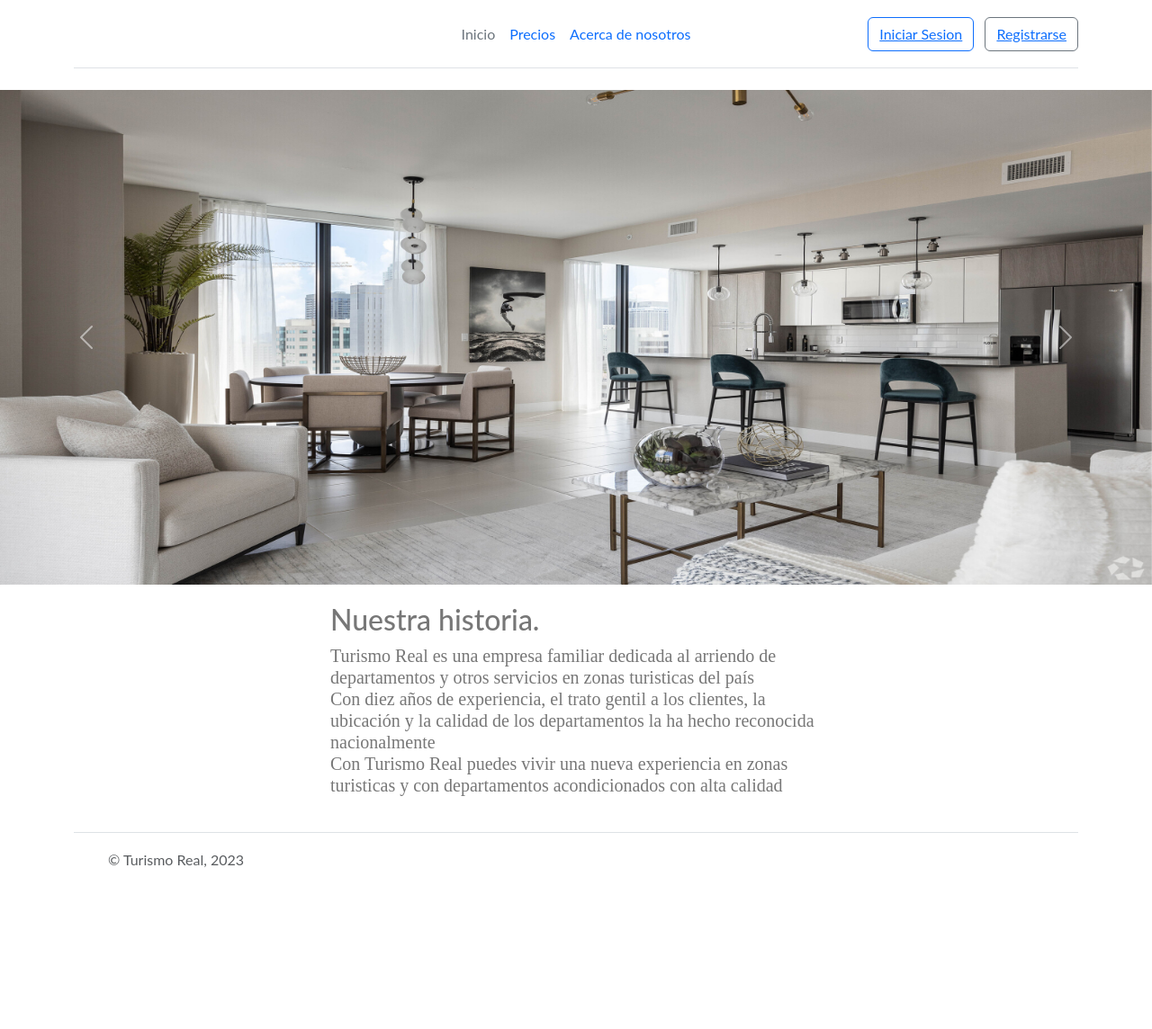
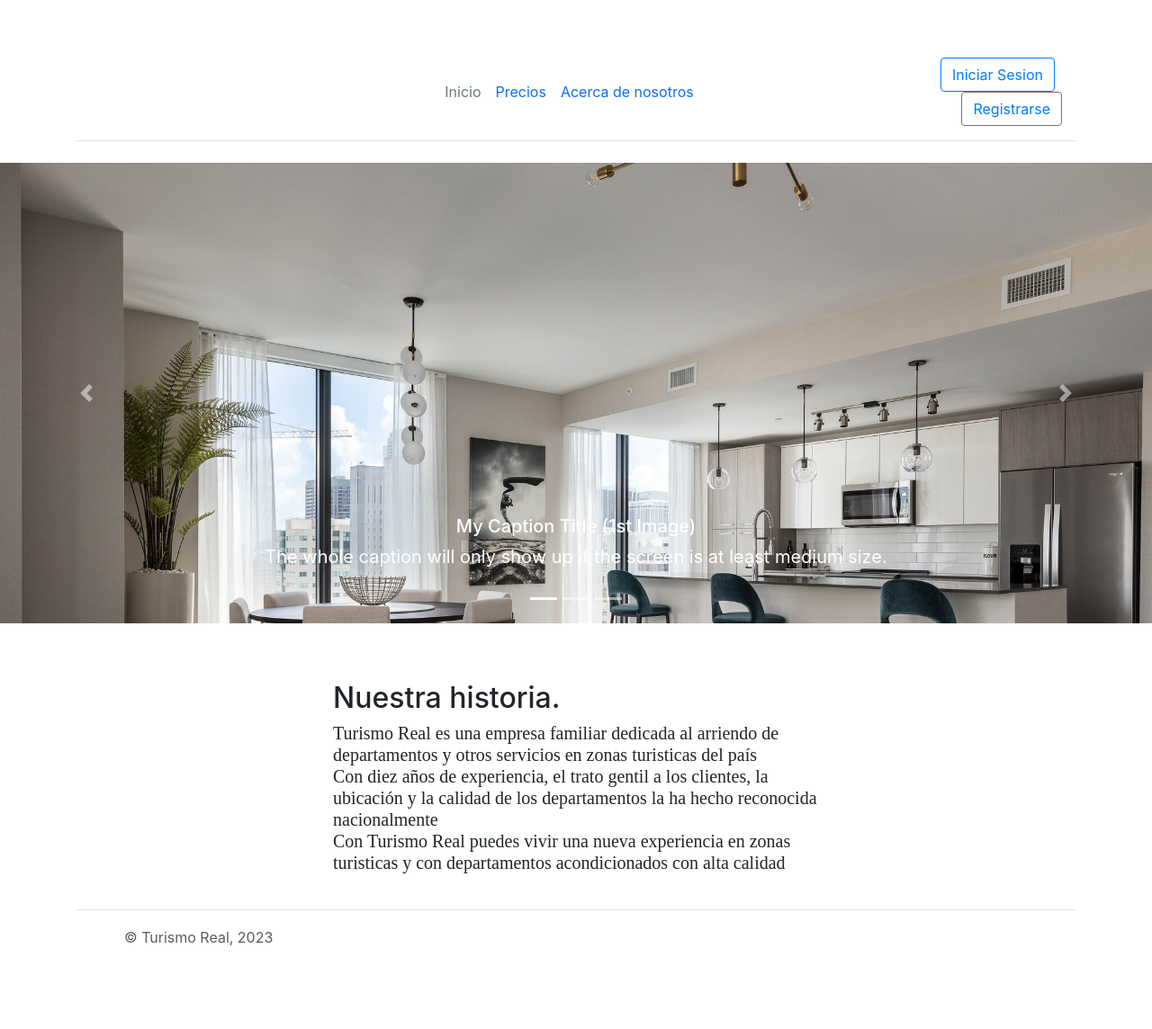
Before and after one commit to Joacaro/Proyecto-portafolio-001D, a Django app: template TurismoReal/website/templates/turismoreal/index.html in a window 1280 px wide. Shown: the whole page at 90% size. Before the commit the page ends 964 px from the top, so only its background shows below. Run offline with Django 4.2, Linux system fonts and the light colour scheme; the template is opened without the code that fills it, so the values that code supplies are empty; some libraries are stand-ins or nearby versions.

Commit message:
Cambios Finales

```diff
--- a/TurismoReal/website/models.py
+++ b/TurismoReal/website/models.py
@@ -47,7 +47,7 @@
     fecha_inicio = models.DateField(db_column="fecha_inicio")
     fecha_fin = models.DateField(db_column="fecha_fin")
     ed_direccion_ed = models.CharField(max_length=50,db_column="ed_direccion_ed")
-    cliente_id_cli = models.IntegerField(db_column="Cliente_id_cli")
+    cliente_id_cli = models.ForeignKey(Cliente, db_column="Cliente_id_cli",on_delete=models.CASCADE)
     class Meta:
         managed=False
         db_table = "Arriendos"
--- a/TurismoReal/website/static/css/style.css
+++ b/TurismoReal/website/static/css/style.css
@@ -472,18 +472,168 @@
 
 .imagen{
 
-    width: 100%;
+    width: 400px;
     height: 550px;
 }
+
 @media only screen and (max-width: 768px) {
+  .imagen{
+    width: 80%;
+    height: 400px;
+  }
+}
 
-.imagen{
+/* GLOBAL STYLES
+-------------------------------------------------- */
+/* Padding below the footer and lighter body text */
 
-      height: 400px;
-    }
+body {
+  padding-top: 3rem;
+  padding-bottom: 3rem;
+  color: rgb(var(--bs-tertiary-color-rgb));
+}
+
+
+/* CUSTOMIZE THE CAROUSEL
+-------------------------------------------------- */
+
+/* Carousel base class */
+.carousel {
+  margin-bottom: 4rem;
+}
+/* Since positioning the image, we need to help out the caption */
+.carousel-caption {
+  bottom: 3rem;
+  z-index: 10;
+}
+
+/* Declare heights because of positioning of img element */
+.carousel-item {
+  height: 32rem;
+}
+
+
+/* MARKETING CONTENT
+-------------------------------------------------- */
+
+/* Center align the text within the three columns below the carousel */
+.marketing .col-lg-4 {
+  margin-bottom: 1.5rem;
+  text-align: center;
+}
+/* rtl:begin:ignore */
+.marketing .col-lg-4 p {
+  margin-right: .75rem;
+  margin-left: .75rem;
+}
+/* rtl:end:ignore */
+
+
+/* Featurettes
+------------------------- */
+
+.featurette-divider {
+  margin: 5rem 0; /* Space out the Bootstrap <hr> more */
+}
+
+/* Thin out the marketing headings */
+/* rtl:begin:remove */
+.featurette-heading {
+  letter-spacing: -.05rem;
+}
+
+/* rtl:end:remove */
+
+/* RESPONSIVE CSS
+-------------------------------------------------- */
+
+@media (min-width: 40em) {
+  /* Bump up size of carousel content */
+  .carousel-caption p {
+    margin-bottom: 1.25rem;
+    font-size: 1.25rem;
+    line-height: 1.4;
   }
 
-.imagencarta{
-    width:260px ;
-    height: 200px;
+  .featurette-heading {
+    font-size: 50px;
+  }
 }
+
+@media (min-width: 62em) {
+  .featurette-heading {
+    margin-top: 7rem;
+  }
+}
+
+.bd-placeholder-img {
+  font-size: 1.125rem;
+  text-anchor: middle;
+  -webkit-user-select: none;
+  -moz-user-select: none;
+  user-select: none;
+}
+
+@media (min-width: 768px) {
+  .bd-placeholder-img-lg {
+    font-size: 3.5rem;
+  }
+}
+
+.b-example-divider {
+  width: 100%;
+  height: 3rem;
+  background-color: rgba(0, 0, 0, .1);
+  border: solid rgba(0, 0, 0, .15);
+  border-width: 1px 0;
+  box-shadow: inset 0 .5em 1.5em rgba(0, 0, 0, .1), inset 0 .125em .5em rgba(0, 0, 0, .15);
+}
+
+.b-example-vr {
+  flex-shrink: 0;
+  width: 1.5rem;
+  height: 100vh;
+}
+
+.bi {
+  vertical-align: -.125em;
+  fill: currentColor;
+}
+
+.nav-scroller {
+  position: relative;
+  z-index: 2;
+  height: 2.75rem;
+  overflow-y: hidden;
+}
+
+.nav-scroller .nav {
+  display: flex;
+  flex-wrap: nowrap;
+  padding-bottom: 1rem;
+  margin-top: -1px;
+  overflow-x: auto;
+  text-align: center;
+  white-space: nowrap;
+  -webkit-overflow-scrolling: touch;
+}
+
+.btn-bd-primary {
+  --bd-violet-bg: #712cf9;
+  --bd-violet-rgb: 112.520718, 44.062154, 249.437846;
+
+  --bs-btn-font-weight: 600;
+  --bs-btn-color: var(--bs-white);
+  --bs-btn-bg: var(--bd-violet-bg);
+  --bs-btn-border-color: var(--bd-violet-bg);
+  --bs-btn-hover-color: var(--bs-white);
+  --bs-btn-hover-bg: #6528e0;
+  --bs-btn-hover-border-color: #6528e0;
+  --bs-btn-focus-shadow-rgb: var(--bd-violet-rgb);
+  --bs-btn-active-color: var(--bs-btn-hover-color);
+  --bs-btn-active-bg: #5a23c8;
+  --bs-btn-active-border-color: #5a23c8;
+}
+.bd-mode-toggle {
+  z-index: 1500;
+}
--- a/TurismoReal/website/templates/turismoreal/hotel_detail.html
+++ b/TurismoReal/website/templates/turismoreal/hotel_detail.html
@@ -18,6 +18,11 @@
             <p>{{event_list.cant_hab}}</p>
             <p>Cantidad de baños</p>
             <p>{{event_list.cant_ban}}</p>
+            {% if event.disponibilidad != 0 %}
+            <h1>Disponible</h1>
+            {% else %}
+            <h1>No Disponible</h1>
+            {% endif %}
     </div>
     {% if request.user.is_authenticated %}
     <div class="filter-card">
--- a/TurismoReal/website/templates/turismoreal/index.html
+++ b/TurismoReal/website/templates/turismoreal/index.html
@@ -3,24 +3,36 @@
 
 {%block title %}Turismo Real{%endblock%}
 {%block content%}
-<div id="carouselExampleControls" class="carousel slide centrado" data-bs-ride="carousel">
-    <div class="carousel-inner">
+<div id="carouselExampleIndicators" class="carousel slide" data-ride="carousel">
+  <ol class="carousel-indicators">
+      <li data-target="#carouselExampleIndicators" data-slide-to="0" class="active"></li>
+      <li data-target="#carouselExampleIndicators" data-slide-to="1"></li>
+      <li data-target="#carouselExampleIndicators" data-slide-to="2"></li>
+  </ol>
+  <div class="carousel-inner">
+      <div class="carousel-item active">
+          <img class="d-block w-100" src="{%  static '/img/depto2.jpg' %}" class="imagen" alt="First slide">
+          <div class="carousel-caption d-none d-md-block">
+              <h5>My Caption Title (1st Image)</h5>
+              <p>The whole caption will only show up if the screen is at least medium size.</p>
+          </div>
+      </div>
       <div class="carousel-item">
-        <img src="{%  static '/img/depto1.jpg' %} " class="imagen" alt="...">
+          <img class="d-block w-100" src="{%  static '/img/depto3.jpg' %}" class="imagen" alt="Second slide">
       </div>
-      <div class="carousel-item active">
-        <img src="{%  static '/img/depto2.jpg' %} "  class="imagen" alt="...">
+      <div class="carousel-item">
+          <img class="d-block w-100" src="{%  static '/img/depto4.jpg' %}" class="imagen" alt="Third slide">
       </div>
-    </div>
-    <button class="carousel-control-prev" type="button" data-bs-target="#carouselExampleControls" data-bs-slide="prev">
+  </div>
+  <a class="carousel-control-prev" href="#carouselExampleIndicators" role="button" data-slide="prev">
       <span class="carousel-control-prev-icon" aria-hidden="true"></span>
-      <span class="visually-hidden">Previous</span>
-    </button>
-    <button class="carousel-control-next" type="button" data-bs-target="#carouselExampleControls" data-bs-slide="next">
+      <span class="sr-only">Previous</span>
+  </a>
+  <a class="carousel-control-next" href="#carouselExampleIndicators" role="button" data-slide="next">
       <span class="carousel-control-next-icon" aria-hidden="true"></span>
-      <span class="visually-hidden">Next</span>
-    </button>
-  </div>
+      <span class="sr-only">Next</span>
+  </a>
+</div>
   <section >
     <div class="container" style="margin: 20px auto ;">
         <div class="row align-items-center justify-content-around flex-row-reverse">
--- a/TurismoReal/website/templates/turismoreal/padre.html
+++ b/TurismoReal/website/templates/turismoreal/padre.html
@@ -10,6 +10,11 @@
     {% load static %}
     <link href="{% static 'assets/dist/css/bootstrap.min.css' %}" rel="stylesheet">
     <link href="{%  static 'css/style.css' %}" rel="stylesheet">
+    <link rel="stylesheet" href="https://maxcdn.bootstrapcdn.com/bootstrap/4.0.0/css/bootstrap.min.css" integrity="sha384-Gn5384xqQ1aoWXA+058RXPxPg6fy4IWvTNh0E263XmFcJlSAwiGgFAW/dAiS6JXm" crossorigin="anonymous">
+
+<script src="https://code.jquery.com/jquery-3.2.1.slim.min.js" integrity="sha384-KJ3o2DKtIkvYIK3UENzmM7KCkRr/rE9/Qpg6aAZGJwFDMVNA/GpGFF93hXpG5KkN" crossorigin="anonymous"></script>
+<script src="https://cdnjs.cloudflare.com/ajax/libs/popper.js/1.12.9/umd/popper.min.js" integrity="sha384-ApNbgh9B+Y1QKtv3Rn7W3mgPxhU9K/ScQsAP7hUibX39j7fakFPskvXusvfa0b4Q" crossorigin="anonymous"></script>
+<script src="https://maxcdn.bootstrapcdn.com/bootstrap/4.0.0/js/bootstrap.min.js" integrity="sha384-JZR6Spejh4U02d8jOt6vLEHfe/JQGiRRSQQxSfFWpi1MquVdAyjUar5+76PVCmYl" crossorigin="anonymous"></script>
 
 </head>
 <div class="container">
@@ -47,6 +52,7 @@
 {%block content%}
 {%endblock%}
 
+
 <div class="container">
   <footer class="d-flex flex-wrap justify-content-between align-items-center py-3 my-4 border-top">
     <div class="col-md-4 d-flex align-items-center">
```
Also changed, not shown: TurismoReal/website/views.py (+8 -35 lines), TurismoReal/website/static/img/depto1.jpg (deleted), TurismoReal/website/static/img/depto3.jpg (added), TurismoReal/website/static/img/depto4.jpg (added), TurismoReal/website/static/img/ed4.jpg (renamed from TurismoReal/website/static/img/ed4.jpeg).
